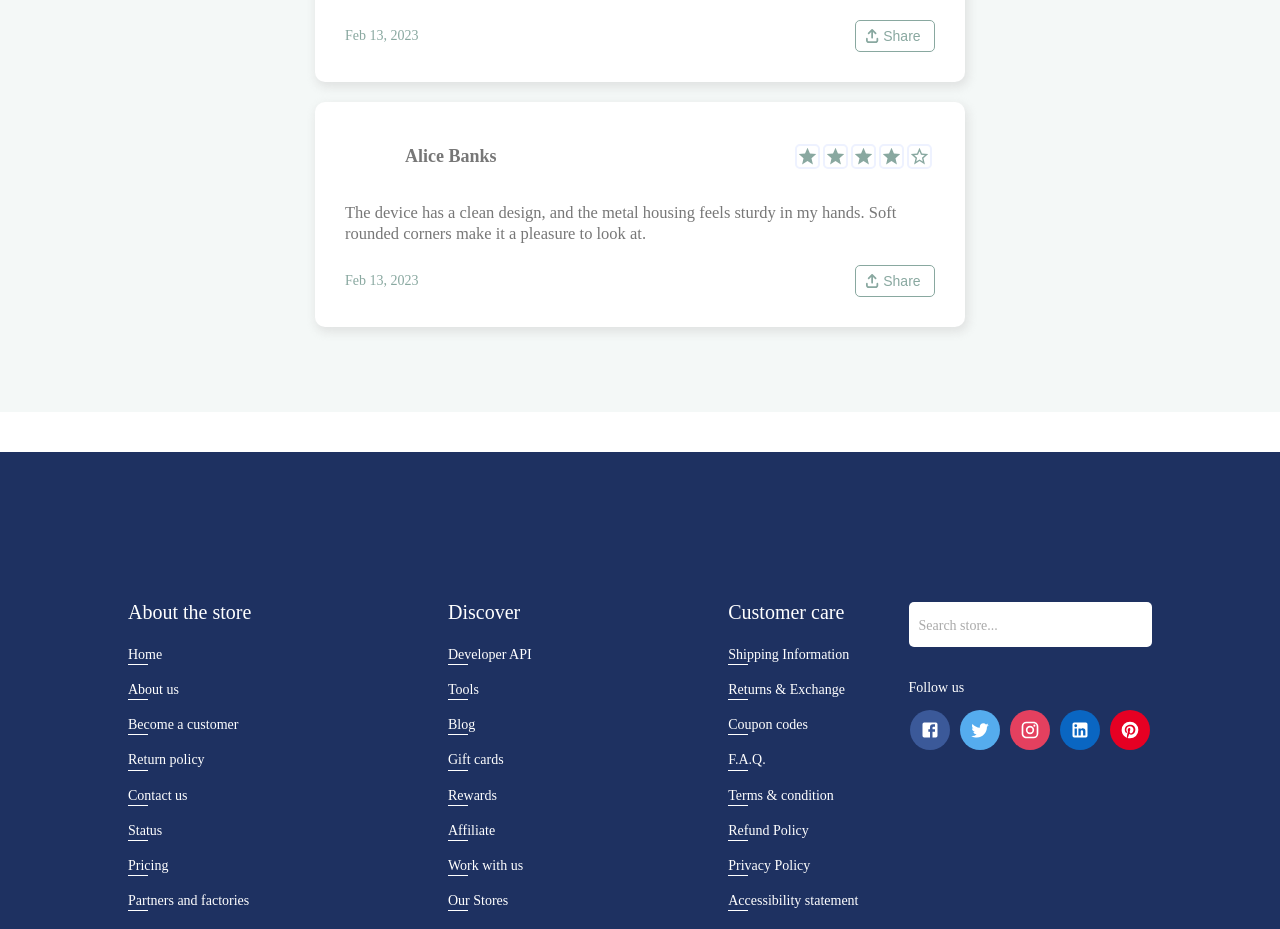
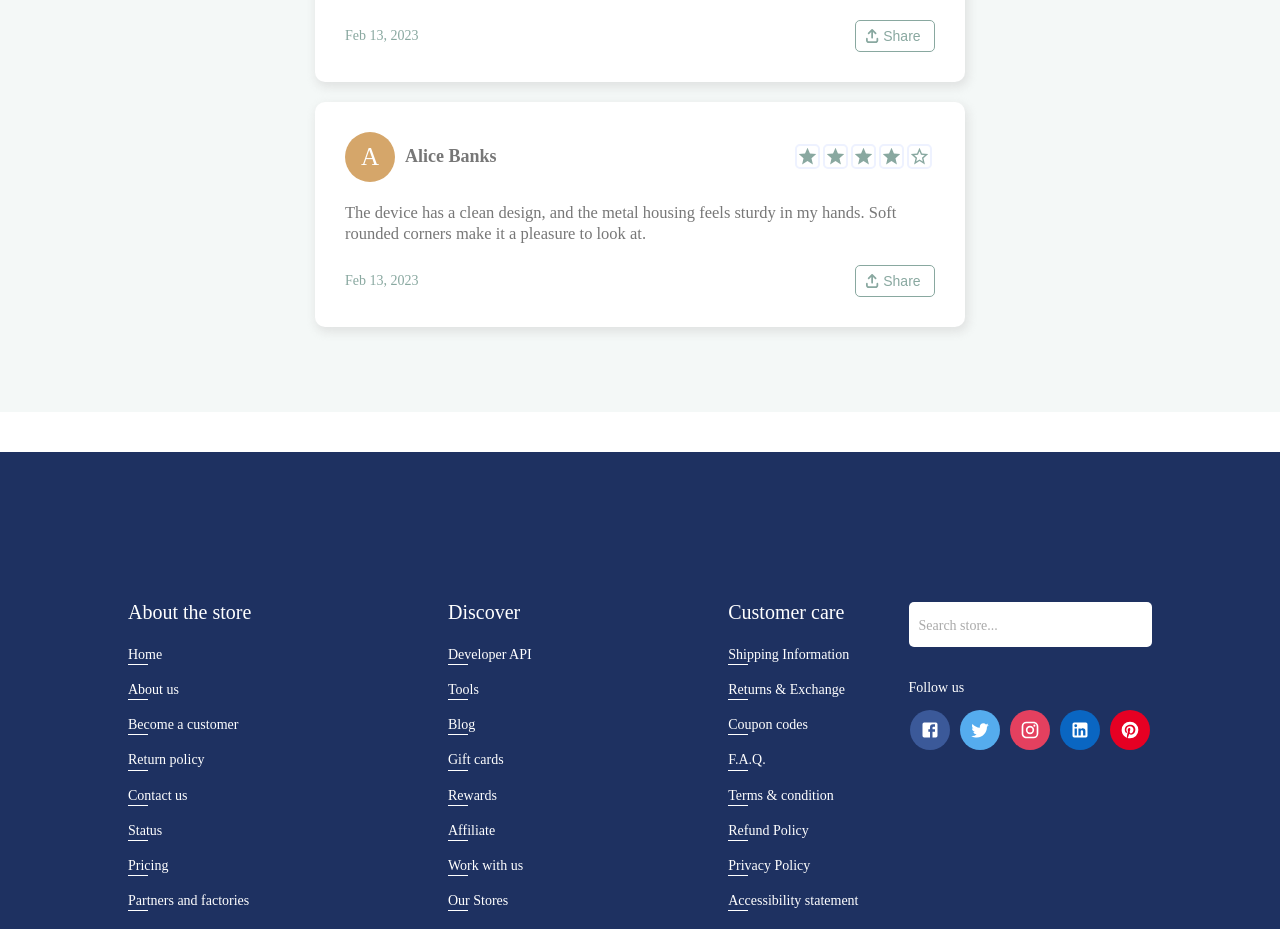
Before and after one commit to esteemayo/ecommerce-store-client, a Next.js app: page /products/1 in a window 1280 px wide. Shown: the part 10720-11649 px from the top of the page. Built offline with nearby package versions, Linux system fonts and the light colour scheme.

Commit message:
fix: change bcg color

```diff
--- a/src/components/ReviewCard.jsx
+++ b/src/components/ReviewCard.jsx
@@ -89,6 +89,7 @@ const Avatar = styled.div`
   width: 5rem;
   height: 5rem;
   font-size: 2.5rem;
+  background-color: #d5a66a;
   color: var(--clr-white);
   border-radius: 50%;
 `;
```
